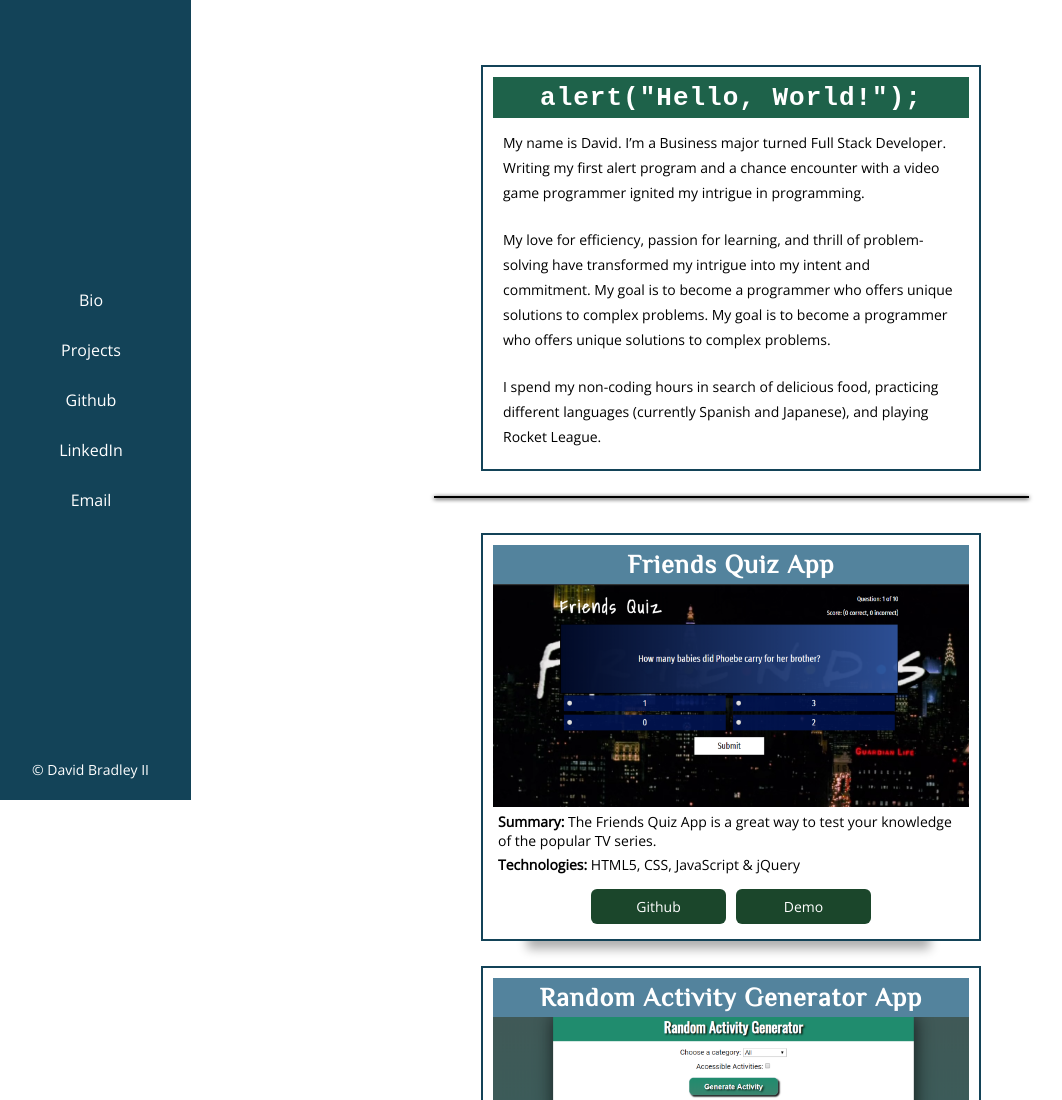
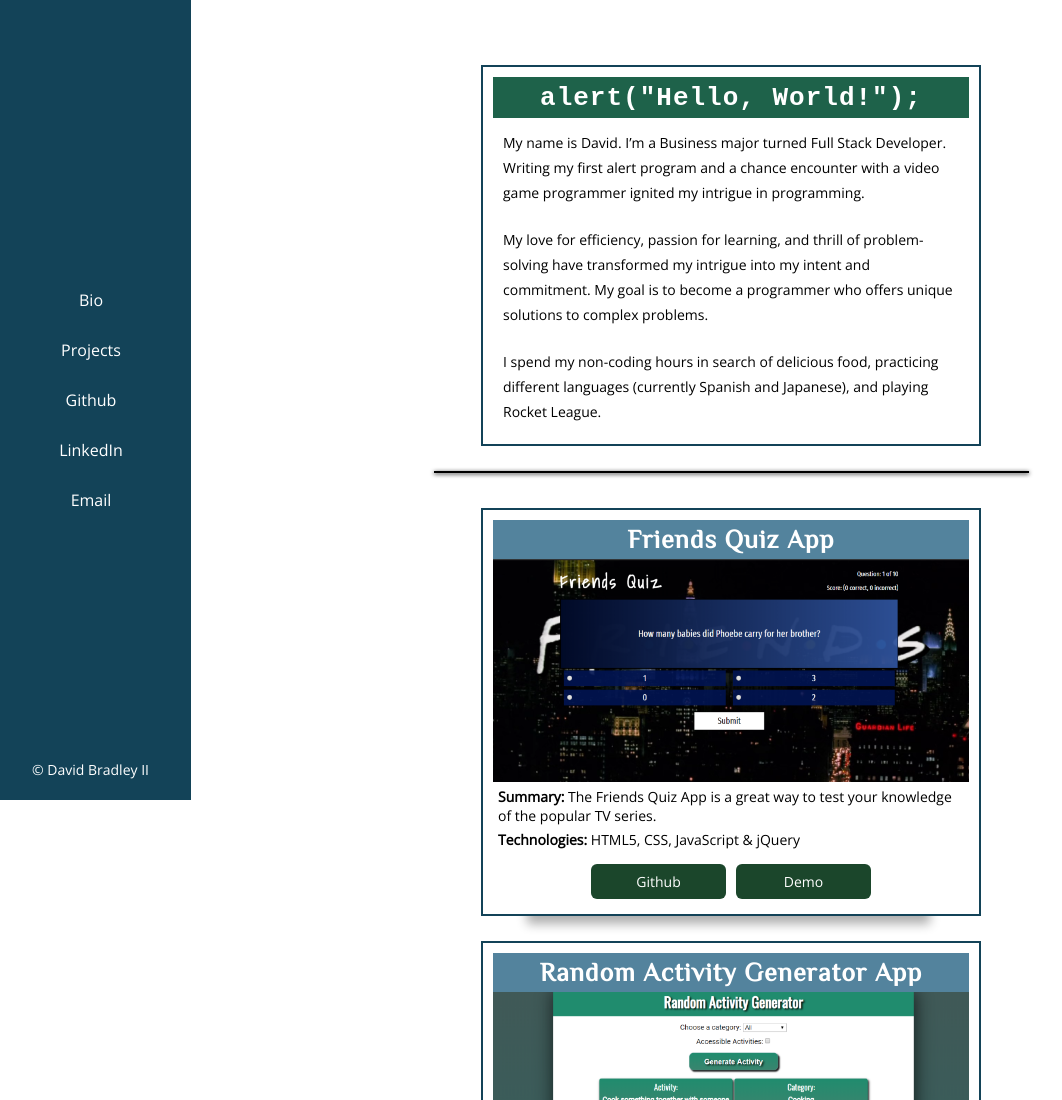
Before and after one commit to davidjbradleyii/portfolio, a plain HTML site: page index.html in a window 1280 px wide. Shown: the top 1100 px of the page, without its empty margins (9-1071 px from the left). Drawn offline with nearby package versions, Linux system fonts and the light colour scheme.

Commit message:
Removes a repeated sentence in the second paragraph

```diff
--- a/index.html
+++ b/index.html
@@ -26,7 +26,7 @@
             <h1 id="bio-header"><code>alert("Hello, World!");</code></h1>
             <p>My name is David. I’m a Business major turned Full Stack Developer. Writing my first alert program and a chance encounter with a video game programmer ignited my intrigue in programming.</p>
 
-            <p>My love for efficiency, passion for learning, and thrill of problem-solving have transformed my intrigue into my intent and commitment. My goal is to become a programmer who offers unique solutions to complex problems. My goal is to become a programmer who offers unique solutions to complex problems.</p>
+            <p>My love for efficiency, passion for learning, and thrill of problem-solving have transformed my intrigue into my intent and commitment. My goal is to become a programmer who offers unique solutions to complex problems.</p>
 
             <p>I spend my non-coding hours in search of delicious food, practicing different languages (currently Spanish and Japanese), and playing Rocket League.</p>
         </section>
```
